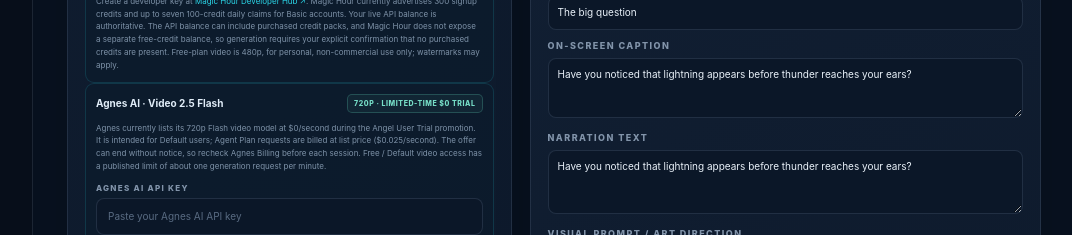
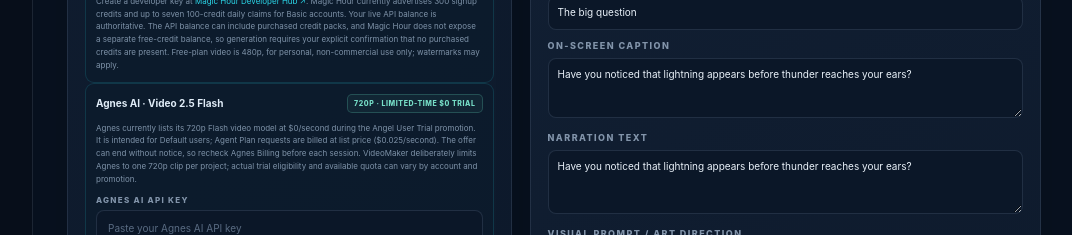
Before and after one commit to narayananagapuri25/VideoMaker, a React (Vite) app: page / in a window 1280 px wide. Shown: the part 1780-2015 px from the top of the page, without its empty margins (205-1277 px from the left). Built offline with nearby package versions, Linux system fonts and the light colour scheme; no server answers.

Commit message:
Avoid unsupported fixed Agnes RPM claim in provider UI

```diff
--- a/src/components/VideoProviderConnections.tsx
+++ b/src/components/VideoProviderConnections.tsx
@@ -237,7 +237,7 @@ export default function VideoProviderConnections() {
           <strong>Agnes AI · Video 2.5 Flash</strong>
           <span className="video-provider-badge">720P · LIMITED-TIME $0 TRIAL</span>
         </div>
-        <p className="video-provider-help">Agnes currently lists its 720p Flash video model at $0/second during the Angel User Trial promotion. It is intended for Default users; Agent Plan requests are billed at list price ($0.025/second). The offer can end without notice, so recheck Agnes Billing before each session. Free / Default video access has a published limit of about one generation request per minute.</p>
+        <p className="video-provider-help">Agnes currently lists its 720p Flash video model at $0/second during the Angel User Trial promotion. It is intended for Default users; Agent Plan requests are billed at list price ($0.025/second). The offer can end without notice, so recheck Agnes Billing before each session. VideoMaker deliberately limits Agnes to one 720p clip per project; actual trial eligibility and available quota can vary by account and promotion.</p>
         <label className="field-label" htmlFor="agnes-api-key">AGNES AI API KEY</label>
         <input
           id="agnes-api-key"
```
